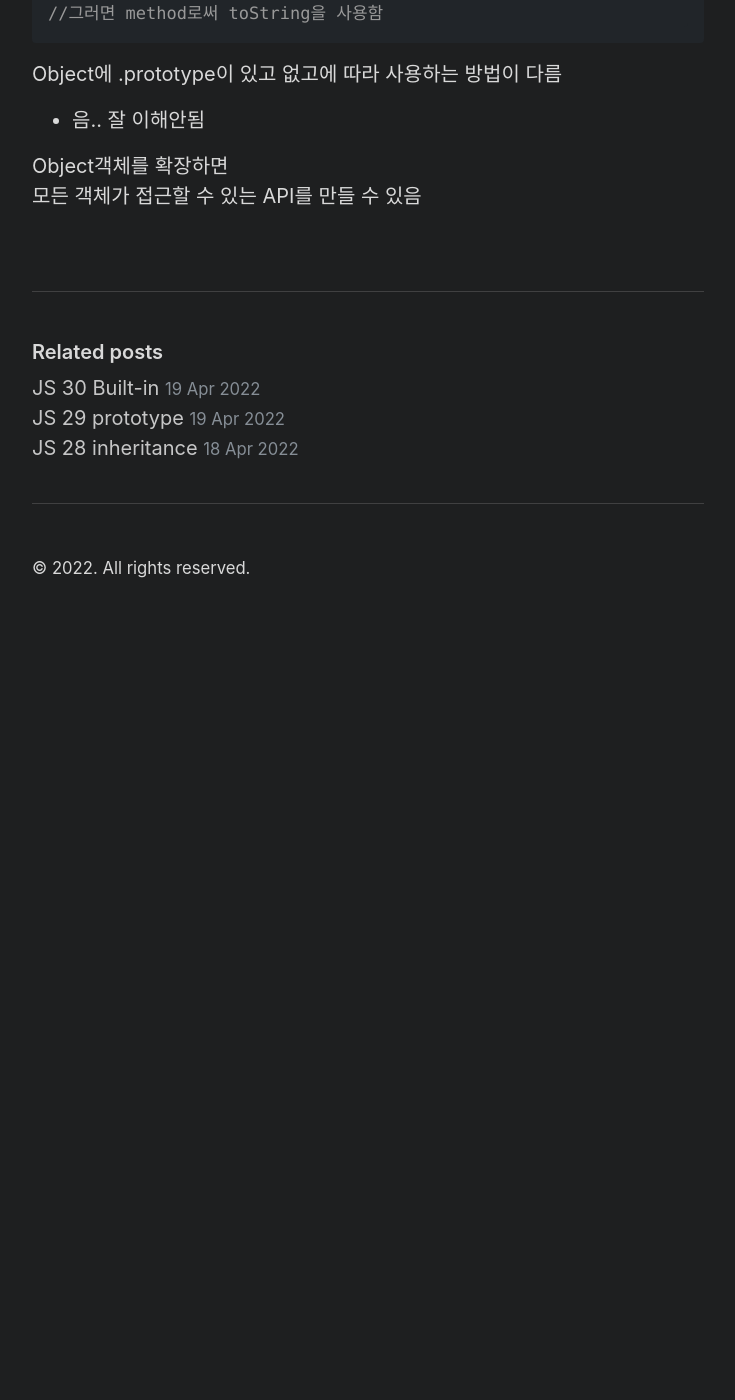
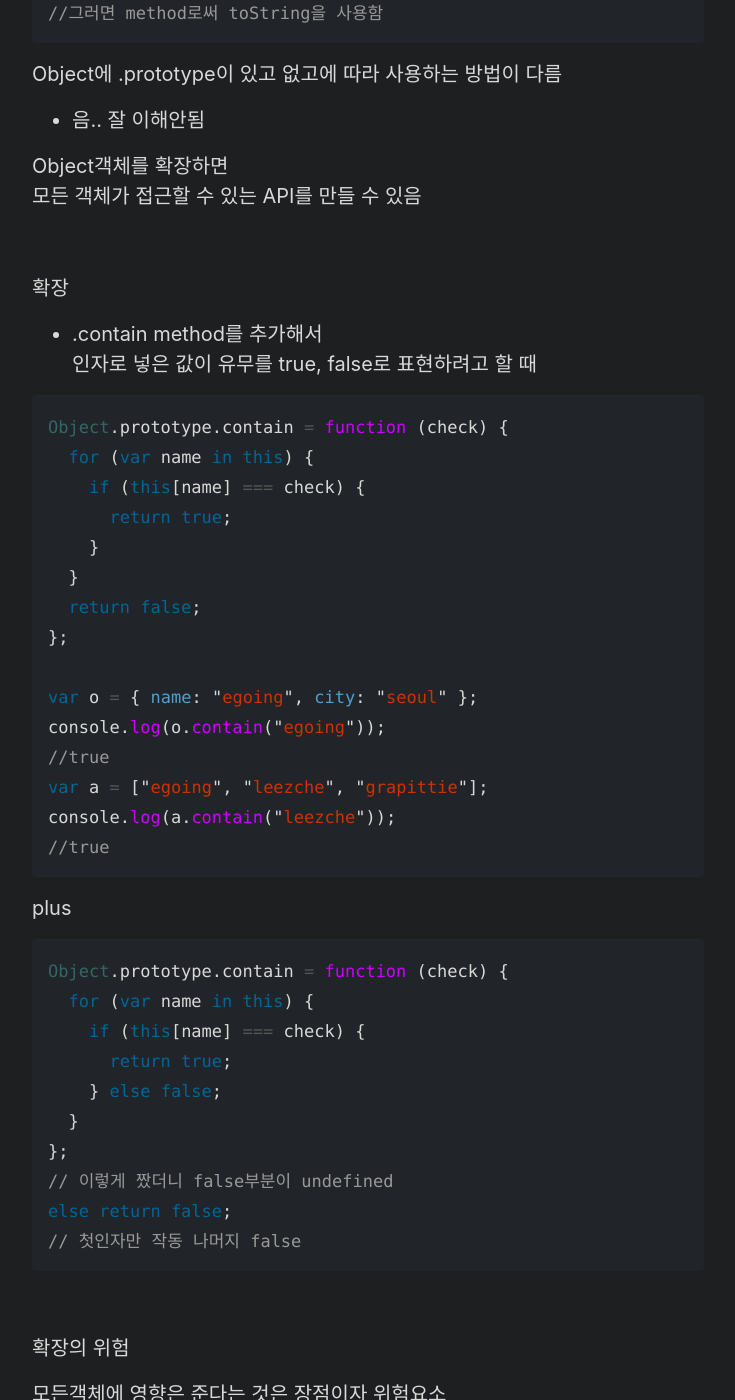
Before and after one commit to Dev-Dotoli/dev-dotoli.github.com, a Jekyll site: the page built from _posts/2022-04-20-JS-31-object.md, in a window 1280 px wide and 1400 px high, scrolled down 2214 px. Shown: the whole window, without its empty margins (272-1007 px from the left). Built offline with Jekyll 4.4.1, drawn with Linux system fonts in a browser that asks for light colours; before the commit the page ends 2844 px from its top, so only the background shows below that; some of the changed text lies outside the part shown.

Commit message:
Doce: add contents

````diff
--- a/_posts/2022-04-20-JS-31-object.md
+++ b/_posts/2022-04-20-JS-31-object.md
@@ -87,3 +87,101 @@ Object에 .prototype이 있고 없고에 따라 사용하는 방법이 다름
 
 Object객체를 확장하면 <br>
 모든 객체가 접근할 수 있는 API를 만들 수 있음
+
+<br>
+
+확장
+
+- .contain method를 추가해서<br>
+  인자로 넣은 값이 유무를 true, false로 표현하려고 할 때
+
+```javascript
+Object.prototype.contain = function (check) {
+  for (var name in this) {
+    if (this[name] === check) {
+      return true;
+    }
+  }
+  return false;
+};
+
+var o = { name: "egoing", city: "seoul" };
+console.log(o.contain("egoing"));
+//true
+var a = ["egoing", "leezche", "grapittie"];
+console.log(a.contain("leezche"));
+//true
+```
+
+plus
+
+```javascript
+Object.prototype.contain = function (check) {
+  for (var name in this) {
+    if (this[name] === check) {
+      return true;
+    } else false;
+  }
+};
+// 이렇게 짰더니 false부분이 undefined
+else return false;
+// 첫인자만 작동 나머지 false
+```
+
+<br>
+
+확장의 위험
+
+모든객체에 영향은 준다는 것은 장점이자 위험요소
+
+```javascript
+for (var name in o) {
+  console.log(name);
+}
+//name
+//city
+//contain
+
+//확장하면서 모든 객체에 추가했던 contain이라는 method가
+//객체 o 안에도 추가되어버림 - 원했던 결과가 아님
+```
+
+```javascript
+for (var name in a) {
+  console.log(name);
+}
+//0
+//1
+//2
+//contain
+```
+
+<br>
+
+이럴때 사용할 수 있는 방법
+
+.hasOwnProperty
+
+실행한 객체가 인자로 전달한 어떤 값을 <br>
+자신의 property로 가지고 있는지
+
+```javascript
+for (var name in a) {
+  if (a.hasOwnProperty(name)) {
+    console.log(name);
+  }
+}
+// 0
+// 1
+// 2
+```
+
+```javascript
+for (var name in o) {
+  if (o.hasOwnProperty(name)) {
+    console.log(name);
+  }
+}
+//name
+//city
+```
````
